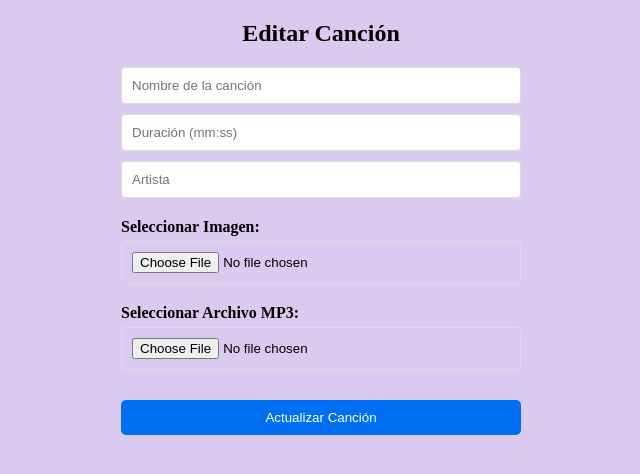
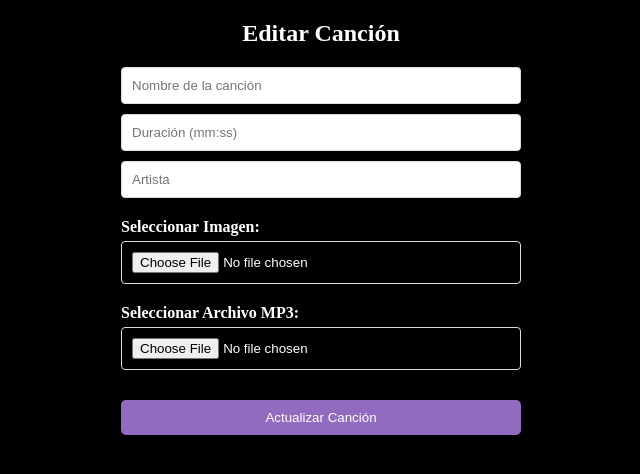
Before and after one commit to ChristopherMonterroso/-Semi1-B-2S2024-Grupo2-Practica1, a Next.js app in the folder sound-stream-app/: page /admin/songs/1 in a window 1280 px wide. Shown: the top 474 px of the page, without its empty margins (319-959 px from the left). Built offline with nearby package versions, Linux system fonts and the light colour scheme; no server answers.

Commit message:
Actualizado los colores de las paginas de cancion y nueva cancion

```diff
--- a/sound-stream-app/app/components/songs/Modal.module.css
+++ b/sound-stream-app/app/components/songs/Modal.module.css
@@ -13,6 +13,7 @@
 
   .modalContent {
     background-color: white;
+    color: #000;
     padding: 20px;
     border-radius: 8px;
     text-align: center;
--- a/sound-stream-app/styles/NewSongPage.module.css
+++ b/sound-stream-app/styles/NewSongPage.module.css
@@ -1,6 +1,7 @@
 .createSongContainer {
     padding: 20px;
-    background-color: #dacaef;
+    background-color: #000;
+    color: #fff;
     min-height: 100vh;
     display: flex;
     flex-direction: column;
@@ -58,7 +59,7 @@
   }
 
   .submitButton {
-    background-color: #0070f3;
+    background-color: #916bbf;
     color: white;
     padding: 10px 15px;
     border: none;
--- a/sound-stream-app/styles/SongsPage.module.css
+++ b/sound-stream-app/styles/SongsPage.module.css
@@ -28,6 +28,7 @@
     padding: 10px;
     border-radius: 5px;
     box-shadow: 0 2px 5px rgba(0, 0, 0, 0.1);
+    border: 2px solid #916bbf;
   }
 
   .songImage {
```
